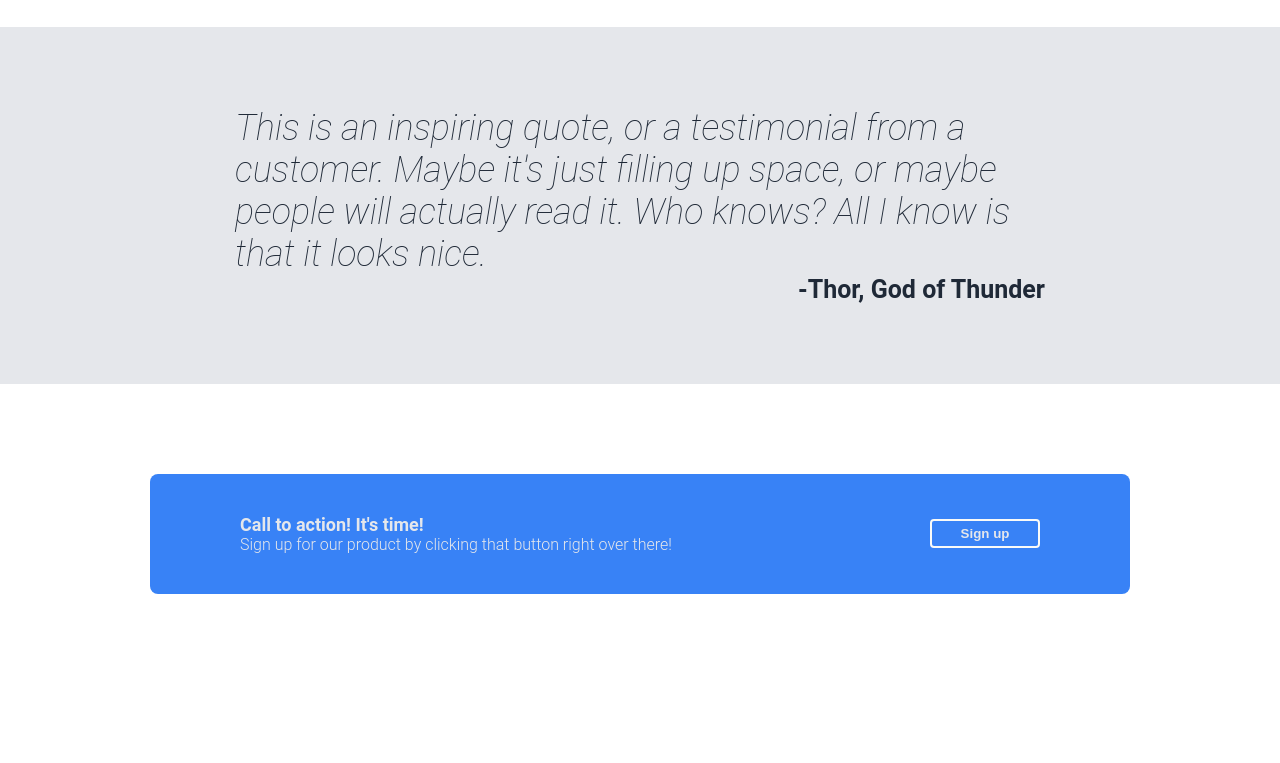
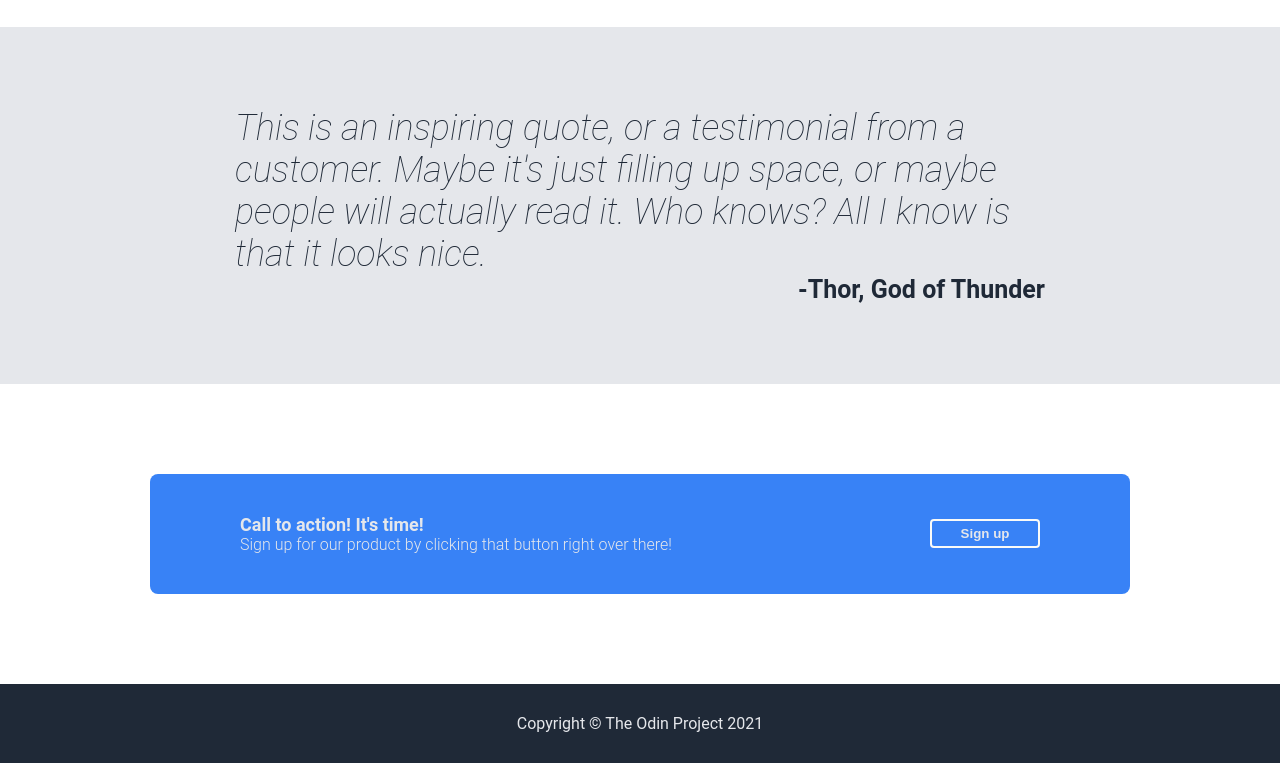
Before and after one commit to jwong2529/landing-page, a plain HTML site: page index.html in a window 1280 px wide. Shown: the part 846-1609 px from the top of the page. Before the commit the page ends 1530 px from the top, so only its background shows below. Drawn offline with Linux system fonts and the light colour scheme.

Commit message:
Add footer with copyright info

```diff
--- a/index.html
+++ b/index.html
@@ -62,6 +62,9 @@
             <button class="inside-box" type="button">Sign up</button>
         </div>
     </div>
+    <div class="footer">
+        <div class="copyright">Copyright © The Odin Project 2021</div>
+    </div>
 </body>
 </html>
 
--- a/styles.css
+++ b/styles.css
@@ -190,3 +190,15 @@ a {
     display: flex;
     flex-direction: column;
 }
+
+.footer {
+    display: flex;
+    background-color: #1f2937;
+    padding: 30px 30px;
+    justify-content: center;
+    align-items: center;
+}
+
+.copyright {
+    color: #e5e7eb;
+}
```
